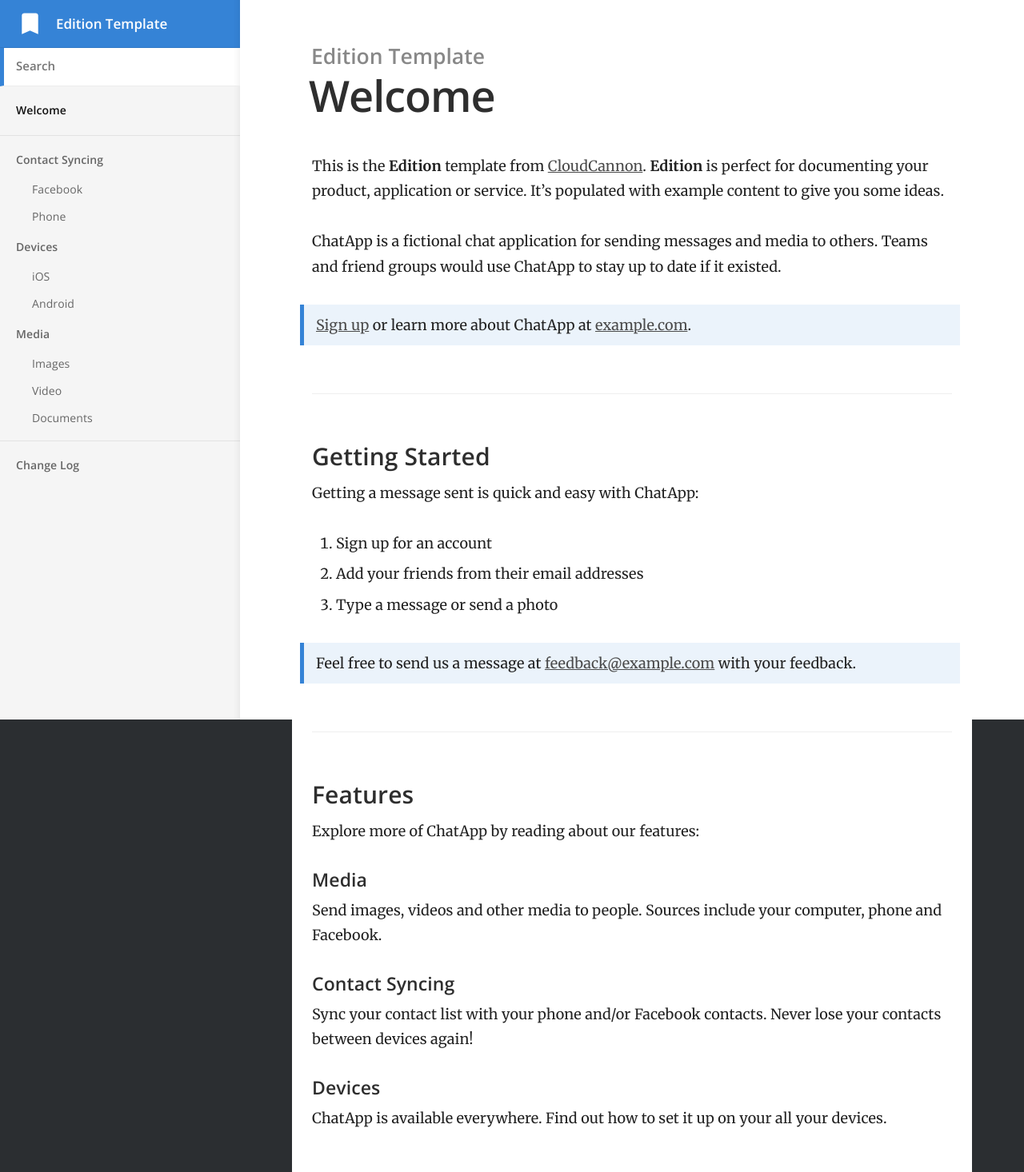
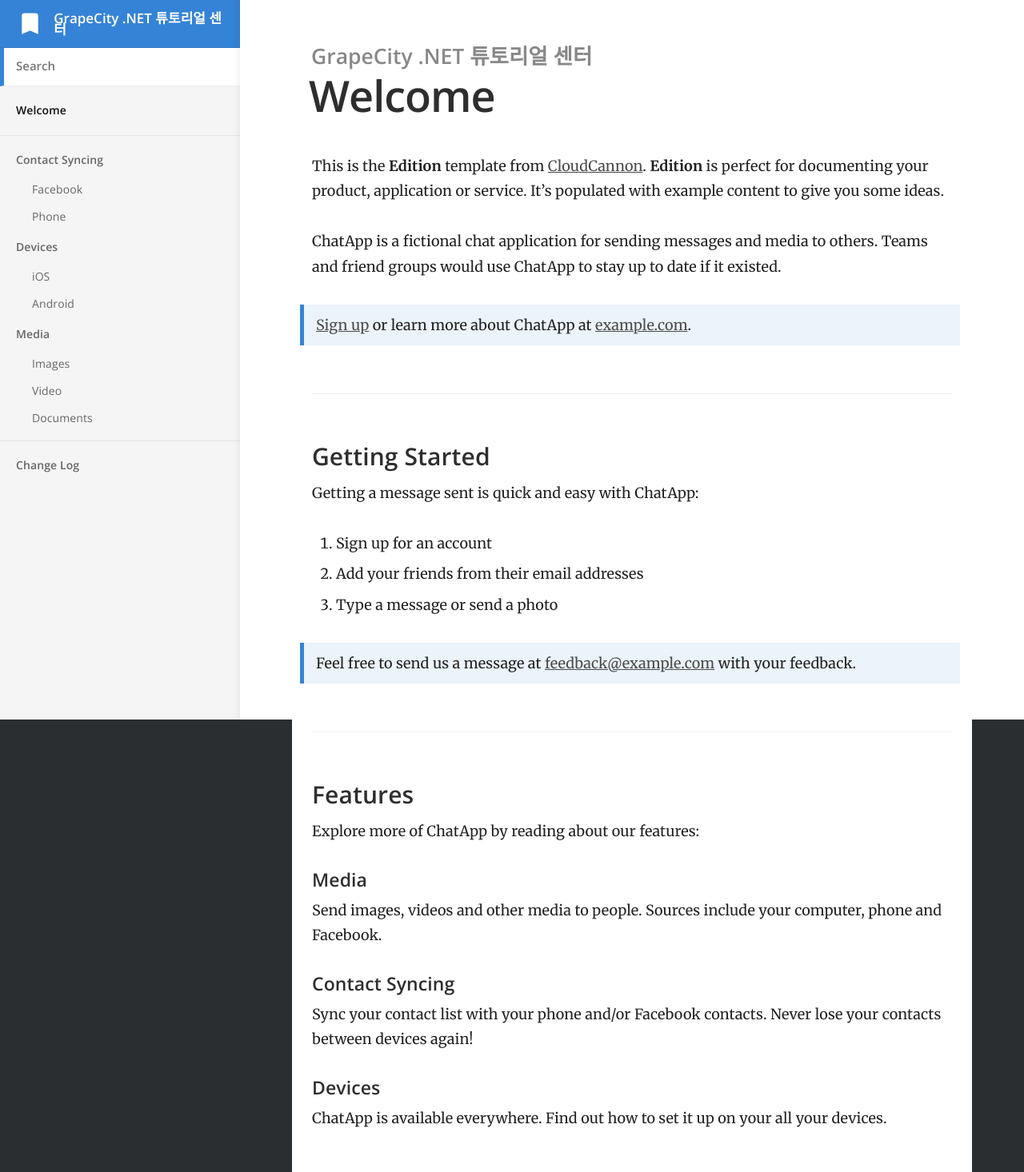
Before and after one commit to DylanHwang/testDocu.github.io, a Jekyll site: the page built from index.md, in a window 1280 px wide. Shown: the whole page at 80% size. Built offline with Jekyll 4.4.1, drawn with Linux system fonts in a browser that asks for light colours.

Commit message:
Update _config.yml
test

```diff
--- a/_config.yml
+++ b/_config.yml
@@ -1,8 +1,8 @@
 # ----
 # Site
 
-title: Edition Template
-url: "https://long-pig.cloudvent.net"
+title: GrapeCity .NET 튜토리얼 센터
+url: "https://dylanhwang.github.io/testDocu.github.io/"
 baseurl:
 google_analytics_key:
 show_full_navigation: true
```
